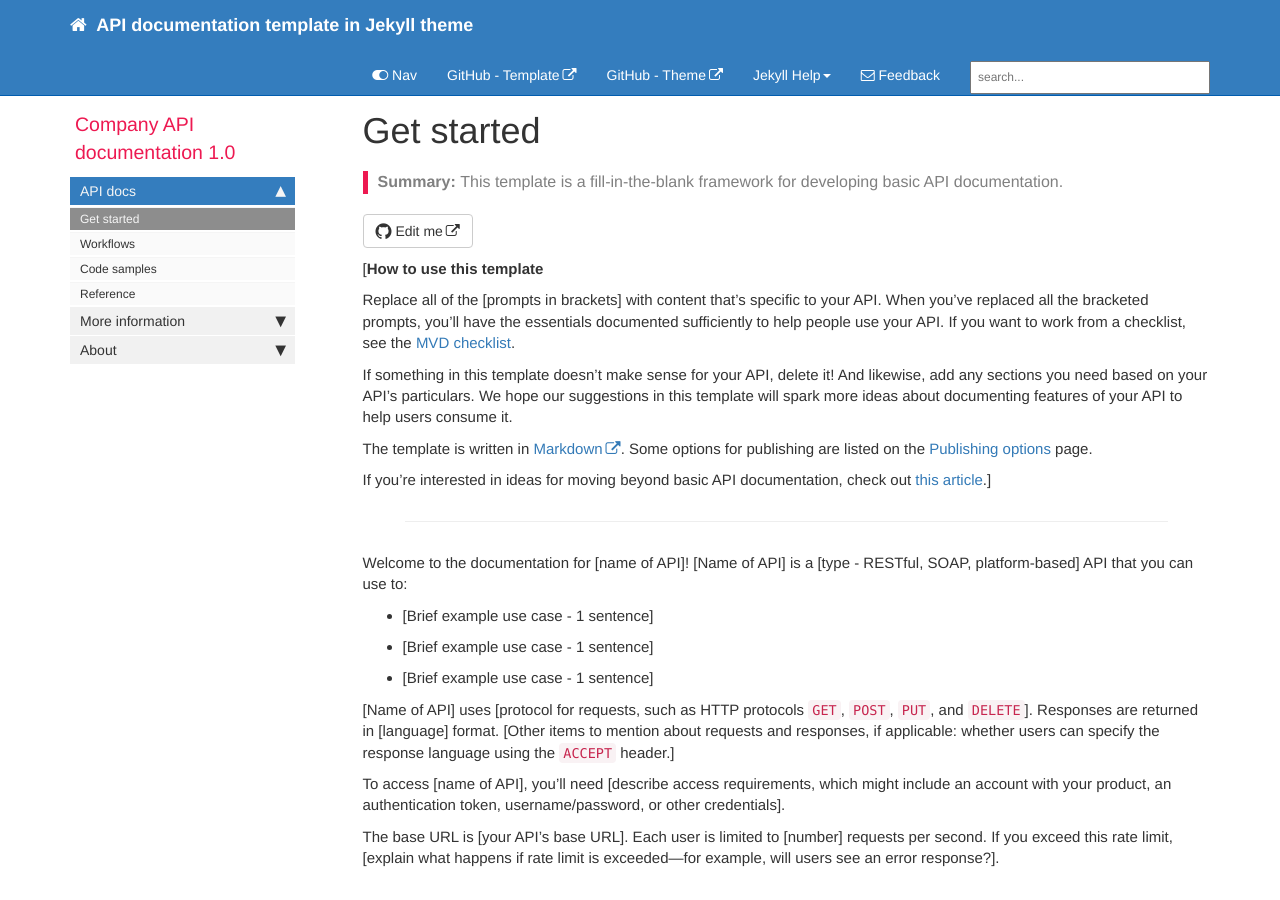
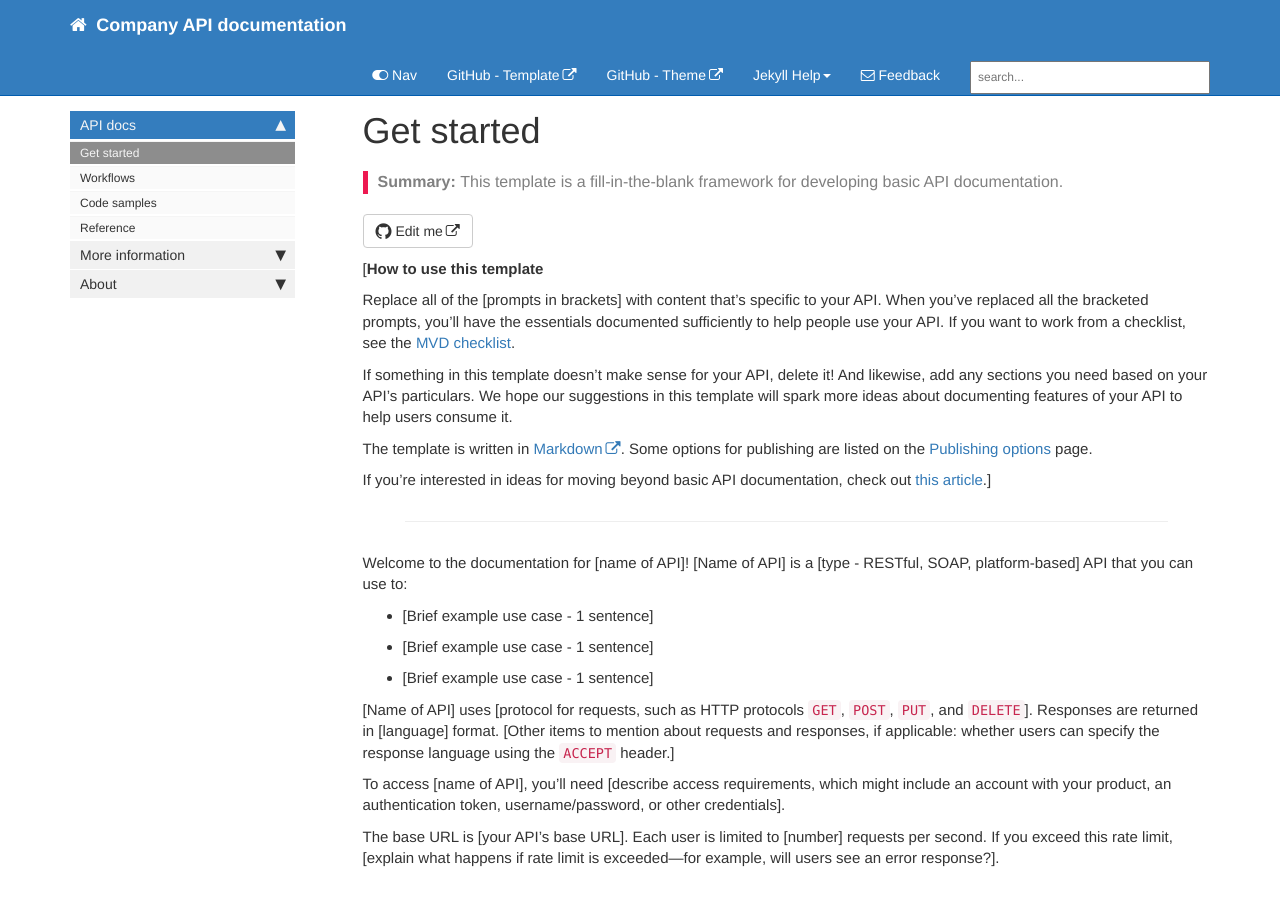
Before and after one commit to hillaryfraley/test-mvd-template, a Jekyll site: the page built from index.md, in a window 1280 px wide and 900 px high. Built offline with Jekyll 4.4.1, drawn with Linux system fonts in a browser that asks for light colours; nearby versions of some CDN libraries; comment, search, counter and statistics services are not loaded.

Commit message:
update sidebar and titles

```diff
--- a/_config.yml
+++ b/_config.yml
@@ -3,10 +3,10 @@ repository: tomjohnson1492/documentation-theme-jekyll
 output: web
 # this property is useful for conditional filtering of content that is separate from the PDF.
 
-topnav_title: API documentation template in Jekyll theme
+topnav_title: Company API documentation
 # this appears on the top navigation bar next to the home button
 
-site_title: API documentation template in Jekyll theme
+site_title: Company API documentation template in Jekyll
 # this appears in the html browser tab for the site title (seen mostly by search engines, not users)
 
 company_name: James Higginbotham and Hillary Fraley
--- a/_data/sidebars/mydoc_sidebar.yml
+++ b/_data/sidebars/mydoc_sidebar.yml
@@ -2,8 +2,6 @@
 
 entries:
 - title: sidebar
-  product: Company API documentation
-  version: 1.0
   folders:
 
   - title:
```
